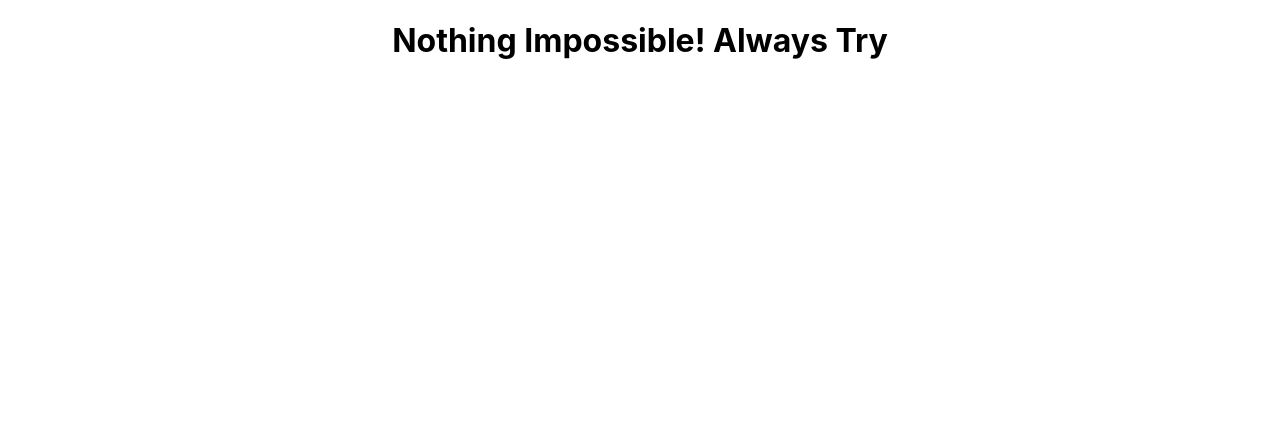
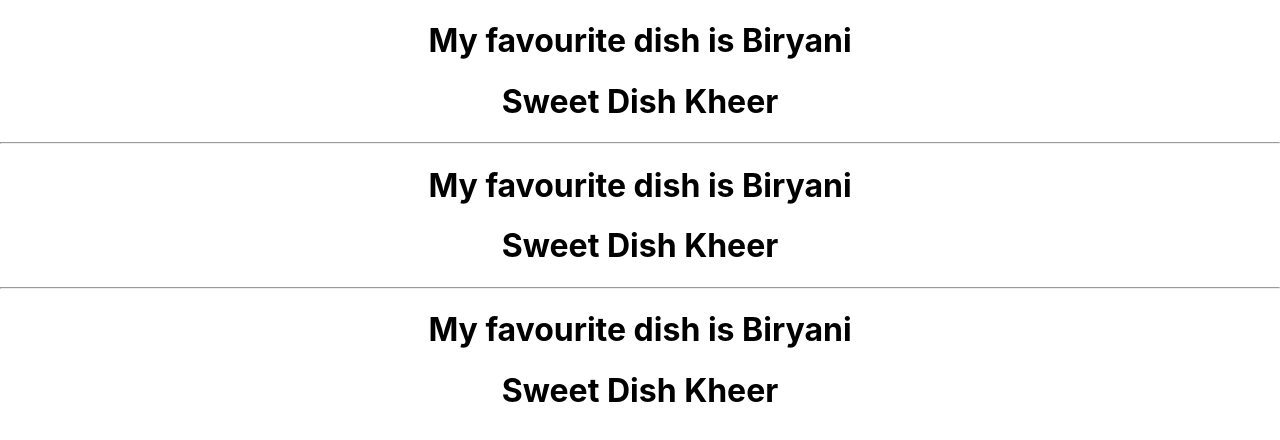
Before and after one commit to ShahzaibMinhaz/firstproject1, a React (Create React App) app: page / in a window 1280 px wide. Shown: the top 440 px of the page. Built offline with nearby package versions, Linux system fonts and the light colour scheme.

Commit message:
Update index.js,App.js and Dinner.js

```diff
--- a/src/App.js
+++ b/src/App.js
@@ -1,10 +1,15 @@
 import React from 'react';
 import './App.css';
+import Dinner from './Dinner.js'
 
-function App() {
+function App(props) {
   return (
     <div className="App">
-      <h1>Nothing Impossible! Always Try</h1>
+      <Dinner Name="Biryani" SwName="Kheer"/>
+      <hr/>
+      <Dinner Name="Biryani" SwName="Kheer"/>
+      <hr/>
+      <Dinner Name="Biryani" SwName="Kheer"/>
     </div>
   );
 }
--- /dev/null
+++ b/src/Dinner.js
@@ -0,0 +1,12 @@
+import React from 'react'
+
+function Dinner (props){
+    return (
+        <div>
+            <h1>My favourite dish is {props.Name}</h1>
+            <h1>Sweet Dish {props.SwName}</h1>
+        </div>
+    )
+}
+
+export default Dinner
```
